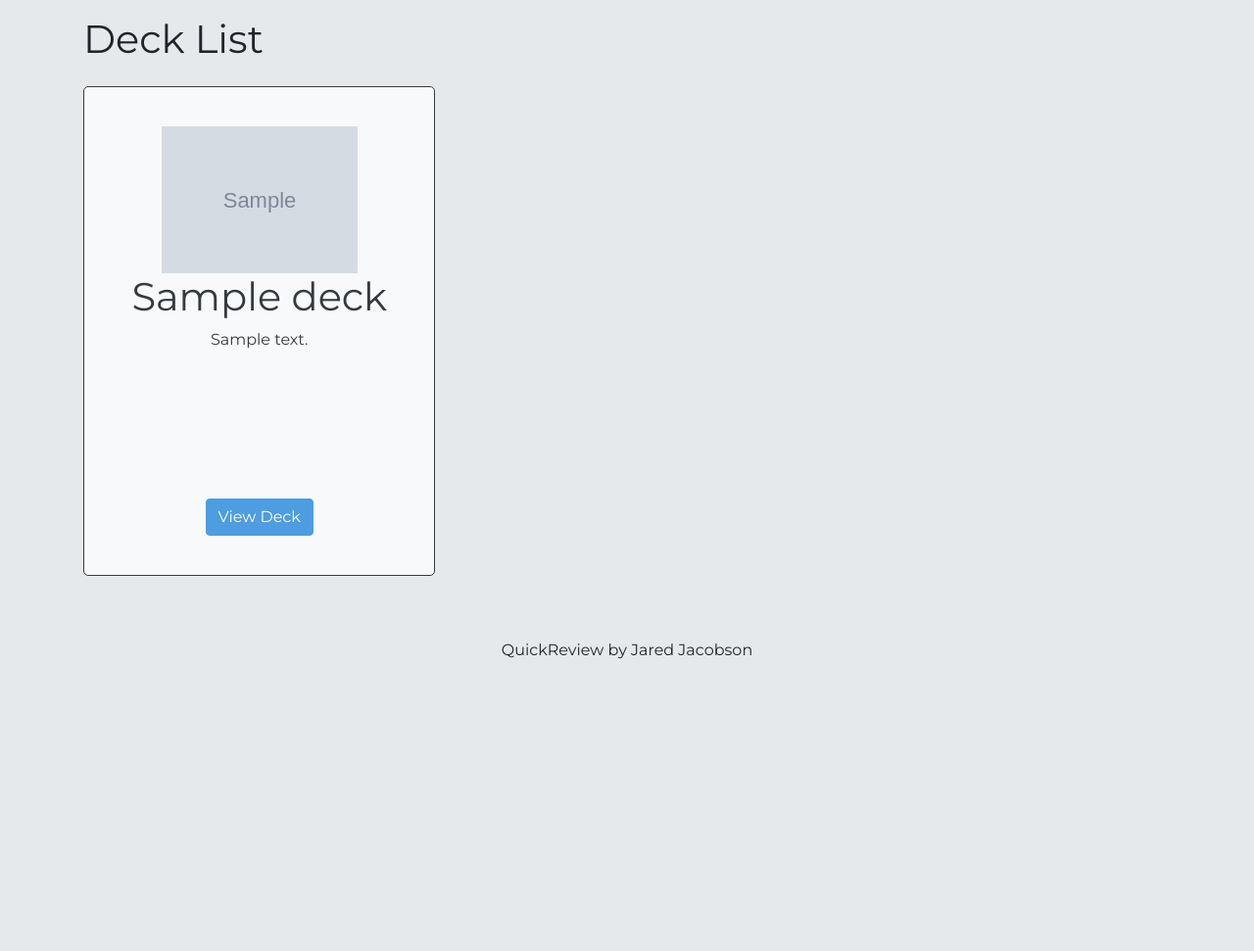
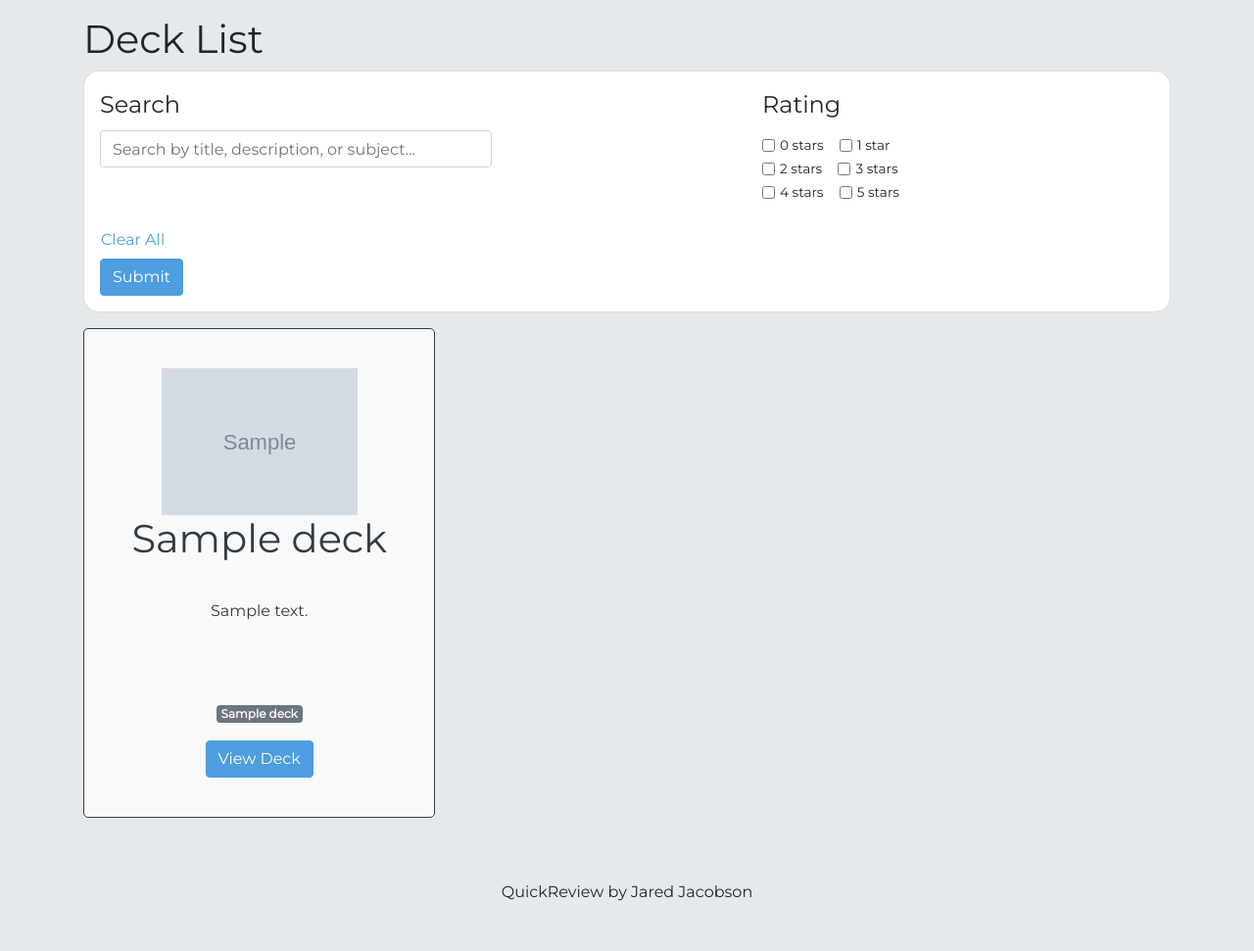
Before and after one commit to jared0801/QuickReview, a Node server app: page /decks/ in a window 1280 px wide. Shown: the part 82-1053 px from the top of the page at 98% size. Before the commit the page ends 755 px from the top, so only its background shows below. Run offline with Node 20, Linux system fonts and the light colour scheme; tables that the repository leaves empty hold one stand-in row (values such as "Sample post"); grey boxes marked "Sample" are stand-in pictures; some libraries are stand-ins or nearby versions.

Commit message:
Added subject tags to each deck, clientside pagination of reviews, and search options for the deck list

```diff
--- a/controllers/decks.js
+++ b/controllers/decks.js
@@ -2,26 +2,41 @@ const Deck = require('../models/deck');
 const { ErrorMsg, SuccessMsg } = require('../messages');
 
 const { cloudinary } = require('../cloudinary');
+//{ $or: [ { public: true }, { public: { $exists: false } }] }
 
 module.exports = {
     /* GET decks index /decks */
     async deckIndex(req, res, next) {
-        let decks = await Deck.paginate({ $or: [ { public: true }, { public: { $exists: false } }] }, {
+        const { publicDbQuery } = res.locals;
+        delete res.locals.publicDbQuery;
+        let decks = await Deck.paginate(publicDbQuery, {
             page: req.query.page || 1,
             limit: 12,
             sort: '-created'
         });
+        if(!decks.docs.length && res.locals.query) {
+            res.locals.error = "No results match that query.";
+        }
         res.render('decks/index', { decks, title: 'Deck List' });
     },
     /* GET decks index /decks */
     async deckMine(req, res, next) {
         const author = req.user._id;
-        let decks = await Deck.paginate({ author }, {
+        const { privateDbQuery } = res.locals;
+        delete res.locals.privateDbQuery;
+        const query = [
+            privateDbQuery,
+            { author }
+        ];
+        let decks = await Deck.paginate({ $and: query }, {
             page: req.query.page || 1,
             limit: 10,
             sort: '-created'
         });
-        res.render('decks/index', { decks, title: 'My Decks' });
+        if(!decks.docs.length && res.locals.query) {
+            res.locals.error = "No results match that query.";
+        }
+        res.render('decks/index', { decks, title: 'My Decks', private: true });
     },
     /* GET decks new /decks/new */
     deckNew(req, res, next) {
@@ -34,6 +49,9 @@ module.exports = {
             req.body.deck.image = { url, public_id };
         }
         try {
+            if(req.body.deck.subjects && req.body.deck.subjects.length) {
+                req.body.deck.subjects = req.body.deck.subjects.split(',').map(str => str.trim());
+            }
             req.body.deck.author = req.user._id;
             req.body.deck.created = new Date();
             if(req.body.accessRadio === 'public') req.body.deck.public = true;
@@ -113,6 +131,11 @@ module.exports = {
             if(req.body.accessRadio === 'public') deck.public = true;
             else deck.public = false;
 
+            // Update any subject changes
+            if(req.body.deck.subjects && req.body.deck.subjects.length) {
+                deck.subjects = req.body.deck.subjects.split(',').map(str => str.trim());
+            }
+
             // check for any new images to upload
             if(req.file) {
                 const { url, public_id } = req.file;
@@ -129,6 +152,7 @@ module.exports = {
             req.session.success = SuccessMsg.DECK_UPDATED;
             res.redirect(`/decks/${deck.id}`);
         } catch(e) {
+            console.log(e);
             throw new Error(ErrorMsg.DECK_NOT_UPDATED);
         }
     },
--- a/middleware/index.js
+++ b/middleware/index.js
@@ -4,13 +4,18 @@ const User = require('../models/user');
 const { ErrorMsg } = require('../messages');
 const { cloudinary } = require('../cloudinary');
 
+function escapeRegExp(str) {
+    return str.replace(/[.*+?^${}()|[\]\\]/g, '\\$&'); // $& means the whole matched string
+}
+
 const middleware = {
-    asyncErrorHandler: (fn) =>
-        (req, res, next) => {
+    asyncErrorHandler(fn) {
+        return (req, res, next) => {
             Promise.resolve(fn(req, res, next))
                    .catch(next);
-        },
-    isReviewAuthor: async (req, res, next) => {
+        }
+    },
+    async isReviewAuthor(req, res, next) {
         let review = await Review.findById(req.params.review_id);
         if(review.author.equals(req.user._id)) {
             return next();
@@ -18,13 +23,13 @@ const middleware = {
         req.session.error = ErrorMsg.REVIEW_UPDATE_AUTH;
         return res.redirect('/')
     },
-    isLoggedIn: (req, res, next) => {
+    isLoggedIn(req, res, next) {
         if(req.isAuthenticated()) return next();
         req.session.error = ErrorMsg.USER_NOT_LOGGED_IN;
         req.session.redirectTo = req.originalUrl;
         res.redirect('/users/login');
     },
-    isAuthor: async (req, res, next) => {
+    async isAuthor(req, res, next) {
         const deck = await Deck.findById(req.params.id);
         if (deck.author.equals(req.user._id)) {
             res.locals.deck = deck;
@@ -33,7 +38,7 @@ const middleware = {
         req.session.error = ErrorMsg.USER_NOT_AUTHOR;
         res.redirect('back');
     },
-    isValidPassword: async (req, res, next) => {
+    async isValidPassword(req, res, next) {
         const { user } = await User.authenticate()(req.user.username, req.body.currentPassword);
         if(user) {
             // Add user to res.locals
@@ -45,7 +50,7 @@ const middleware = {
             return res.redirect('/users/profile');
         }
     },
-    changePassword: async (req, res, next) => {
+    async changePassword(req, res, next) {
         const {
             newPassword,
             passwordConfirmation
@@ -70,8 +75,48 @@ const middleware = {
             next();
         }
     },
-    deleteProfileImage: async req => {
+    async deleteProfileImage(req) {
         if(req.file) await cloudinary.v2.uploader.destroy(req.file.public_id);
+    },
+    async searchAndFilterDecks(req, res, next) {
+        const queryKeys = Object.keys(req.query);
+        const publicDbQueries = [{ public: true }];
+        const privateDbQueries = [];
+
+        if(queryKeys.length) {
+            let { search, avgRating } = req.query;
+
+            if(search) {
+                search = new RegExp(escapeRegExp(search), 'gi');
+                publicDbQueries.push({ $or: [
+                    { title: search },
+                    { description: search },
+                    { subjects: { $all: [search] } }
+                ]});
+                privateDbQueries.push({ $or: [
+                    { title: search },
+                    { description: search },
+                    { subjects: { $all: [search] } }
+                ]});
+            }
+            if(avgRating) {
+                publicDbQueries.push({ avgRating: { $in: avgRating }});
+                privateDbQueries.push({ avgRating: { $in: avgRating }});
+            }
+        }
+        res.locals.publicDbQuery = publicDbQueries.length ? { $and: publicDbQueries } : publicDbQueries[0];
+        res.locals.privateDbQuery = privateDbQueries.length ? { $and: privateDbQueries } : {};
+
+        res.locals.query = req.query;
+
+        const pageIndex = queryKeys.indexOf('page');
+        if(pageIndex !== -1) {
+            queryKeys.splice(pageIndex, 1);
+        }
+        const delimiter = queryKeys.length ? '&' : '?';
+        res.locals.paginateUrl = req.originalUrl.replace(/(\?|\&)page=\d+/g, '') + `${delimiter}page=`;
+
+        next();
     }
 }
 
--- a/models/deck.js
+++ b/models/deck.js
@@ -6,6 +6,7 @@ Deck
 - image: { url: String, public_id: String }
 - reviews - [object id (ref review)]
 - cards - [object id (ref card)]
+- subjects - [{ name: String }]
 - avgRating - number
 - created - date
 - public - boolean
@@ -39,6 +40,11 @@ const DeckSchema = new Schema({
 			type: Schema.Types.ObjectId,
 			ref: 'Card'
 		}
+    ],
+    subjects: [
+        {
+            type: String,
+        }
     ],
     avgRating: {
         type: Number,
--- /dev/null
+++ b/public/javascripts/paginate-decks.js
@@ -0,0 +1,12 @@
+$(document).ready(() => {
+    const disabledLink = $('.page-link.disabled');
+
+    disabledLink.attr('href', '');
+    disabledLink.attr('aria-disabled', 'true');
+    disabledLink.attr('tabindex', '-1');
+
+    disabledLink.click(function(e) {
+        e.preventDefault();
+        return false;
+    });
+});
--- a/public/stylesheets/style.scss
+++ b/public/stylesheets/style.scss
@@ -136,6 +136,28 @@ main.container {
   margin: 1rem 0 0 0;
 }
 
+.search-form {
+  border-radius: 1em;
+}
+
+.form-fields {
+  display: flex;
+  justify-content: space-between;
+  flex-direction: row;
+  .form-group {
+    min-width: 400px;
+  }
+}
+
+.rating-field {
+  legend {
+    margin-bottom: 0.8rem;
+  }
+  label {
+    font-size: 85%;
+  }
+}
+
 // Deck header partial styles
 .deck-header-info {
   flex-grow: 2;
@@ -235,6 +257,13 @@ main.container {
   padding: 1em;
 }
 
+div[class^="review-page-"] {
+  display: none;
+}
+div[class^="review-page-"].show {
+  display: block;
+}
+
 .review-control-box {
   background-color: white;
   justify-content: space-between;
@@ -252,6 +281,15 @@ main.container {
   text-align: center;
   border-radius: 1rem;
   background-color: $light;
+}
+
+.card-content {
+  flex-grow: 1;
+}
+
+.card-label {
+  font-weight: bold;
+  text-decoration: underline;
 }
 
 .card-form-close {
--- a/views/decks/index.ejs
+++ b/views/decks/index.ejs
@@ -2,8 +2,8 @@
 <h1><%= title %></h1>
 
 <% if(currentUser) { %>
-    <div class="mb-3">
-        <a href="/decks/new">
+    <div class="mb-2">
+        <a class="btn btn-link px-0" href="/decks/new">
             <i class="fas fa-plus"></i>
             Create a new deck
         </a>
@@ -11,6 +11,8 @@
 <% } %>
 
 <% include ../partials/paginate-decks %>
+
+<%- include('../partials/search-filter', { private: typeof private !== 'undefined' ? private : false }) %>
 
 <div class="deck-grid">
     <% decks.docs.forEach(function(deck) { %>
@@ -23,7 +25,23 @@
                     <img width="200" src="<%= deck.image.url %>" alt="<%= deck.title %>">
                 <% } %>
                 <h1><%= deck.title %></h1>
+
+                <% if(deck.avgRating) { %>
+                <div class="starability-result" data-rating="<%= Math.round(deck.avgRating * 2) / 2; %>">
+                    Rated: <%= Math.round(deck.avgRating * 2) / 2; %> stars
+                </div>
+                <% } %>
+
                 <div class="deck-desc"><%= deck.description %></div>
+                <div class="subjects">
+                    <% for(let i = 0; i < deck.subjects.length; i++) { %>
+                        <% if(i >= 5) { %>
+                            ...
+                            <% break; %>
+                        <% } %>
+                        <div class="badge badge-secondary"><%= deck.subjects[i] %></div>
+                    <% } %>
+                </div>
                 <div class="deck-buttons">
                     <div class="btn btn-primary">
                         View Deck
@@ -34,4 +52,6 @@
     <% }); %>
 </div>
 
+
 <% include ../partials/paginate-decks %>
+<script src="/javascripts/deck-index.js"></script>
--- a/views/partials/paginate-decks.ejs
+++ b/views/partials/paginate-decks.ejs
@@ -2,29 +2,34 @@
 
 <%  const NEIGHBOR_PAGES = 3;
     let start = Math.max(1, decks.page-NEIGHBOR_PAGES);
-    let end = Math.min(decks.totalPages, decks.page+NEIGHBOR_PAGES);
-    if(end === decks.totalPages && end-start < NEIGHBOR_PAGES*2) start = end-(NEIGHBOR_PAGES*2-1);
+    let end;
+    if(decks.page <= NEIGHBOR_PAGES) {
+        end = Math.min(start + 2*NEIGHBOR_PAGES, decks.totalPages);
+    } else {
+        end = Math.min(decks.page + NEIGHBOR_PAGES, decks.totalPages);
+    }
+    if(end - start <= NEIGHBOR_PAGES*2) start = Math.max(1, end - NEIGHBOR_PAGES*2);
 %>
 
 <ul class="pagination">
     <li class="page-item ctrl-item">
-        <a class="page-link <% if(!decks.hasPrevPage) { %> disabled<% } %>" role="button" type="button" href="/decks?page=1">
+        <a class="page-link <% if(!decks.hasPrevPage) { %> disabled<% } %>" role="button" type="button" href="<%= paginateUrl %>1">
             <i class="fas fa-chevron-left"></i><i class="fas fa-chevron-left"></i>
         </a>
     </li>
     <li class="page-item ctrl-item">
-        <a class="page-link <% if(!decks.hasPrevPage) { %> disabled<% } %>" role="button" type="button" href="/decks?page=<%= decks.prevPage %>">
+        <a class="page-link <% if(!decks.hasPrevPage) { %> disabled<% } %>" role="button" type="button" href="<%= paginateUrl %><%= decks.prevPage %>">
             <i class="fas fa-chevron-left"></i>
         </a>
     </li>
     <% if(decks.page > 2){ %>
         <li class="page-item ctrl-item <%= decks.page-NEIGHBOR_PAGES <= 1 ? 'mobile-only' : '' %>">
-            <a class="page-link" role="button" type="button" href="/decks?page=<%= decks.prevPage %>">...</a>
+            <a class="page-link" role="button" type="button" href="<%= paginateUrl %><%= decks.prevPage %>">...</a>
         </li>
     <% } %>
-    <% for(let i = start; i <= end || i <= NEIGHBOR_PAGES*2; i++) { %>
+    <% for(let i = start; i <= end; i++) { %>
         <li class="page-item <% if((i <= decks.page+1 && i >= decks.page-1) || (decks.page === 1 && i === 3) || (decks.page === decks.totalPages && i == decks.totalPages-2)) { %>important<% } %>">
-            <a role="button" type="button" href="/decks?page=<%= i %>"
+            <a role="button" type="button" href="<%= paginateUrl %><%= i %>"
             class="page-link <%= i === decks.page ? 'active' : '' %>"
             >
                 <%= i %>
@@ -33,29 +38,16 @@
     <% } %>
     <% if(decks.page < decks.totalPages-1) { %>
         <li class="page-item ctrl-item <%= decks.page+NEIGHBOR_PAGES >= decks.totalPages ? 'mobile-only' : '' %>">
-            <a class="page-link" role="button" type="button" href="/decks?page=<%= decks.nextPage %>">...</a>
+            <a class="page-link" role="button" type="button" href="<%= paginateUrl %><%= decks.nextPage %>">...</a>
         </li>
     <% } %>
     <li class="page-item ctrl-item">
-        <a class="page-link <% if(!decks.hasNextPage) { %> disabled<% } %>" role="button" type="button" href="/decks?page=<%= decks.nextPage %>"><i class="fas fa-chevron-right"></i></a>
+        <a class="page-link <% if(!decks.hasNextPage) { %> disabled<% } %>" role="button" type="button" href="<%= paginateUrl %><%= decks.nextPage %>"><i class="fas fa-chevron-right"></i></a>
     </li>
     <li class="page-item ctrl-item">
-        <a class="page-link <% if(!decks.hasNextPage) { %> disabled<% } %>" role="button" type="button" href="/decks?page=<%= decks.totalPages %>"><i class="fas fa-chevron-right"></i><i class="fas fa-chevron-right"></i></a>
+        <a class="page-link <% if(!decks.hasNextPage) { %> disabled<% } %>" role="button" type="button" href="<%= paginateUrl %><%= decks.totalPages %>"><i class="fas fa-chevron-right"></i><i class="fas fa-chevron-right"></i></a>
     </li>
 </ul>
 <% } %>
 
-<script>
-    $(document).ready(() => {
-        const disabledLink = $('.page-link.disabled');
-
-        disabledLink.attr('href', '');
-        disabledLink.attr('aria-disabled', 'true');
-        disabledLink.attr('tabindex', '-1');
-
-        disabledLink.click(function(e) {
-            e.preventDefault();
-            return false;
-        });
-    });
-</script>
+<script src="/javascripts/paginate-decks.js"></script>
--- a/views/partials/review.ejs
+++ b/views/partials/review.ejs
@@ -1,3 +1,4 @@
+<% if(review.author) { %>
 <div>
     Author: <%= review.author.username %>
     <br>
@@ -55,3 +56,4 @@
     </script>
 <% } %>
 <hr>
+<% } %>
--- /dev/null
+++ b/views/partials/search-filter.ejs
@@ -0,0 +1,51 @@
+<form action="<%= private ? '/decks/mine' : '/decks' %>" method="GET" class="form search-form card p-3">
+    <div class="form-fields">
+        <fieldset class="form-group">
+            <legend>Search</legend>
+            <input class="form-control" type="text" id="search" name="search" value="<%= query.search ? query.search : '' %>" placeholder="Search by title, description, or subject...">
+        </fieldset>
+
+        <fieldset class="form-group rating-field">
+            <legend>Rating</legend>
+            <div>
+                <div class="form-check-inline">
+                    <input class="form-check-input" type="checkbox" id="zero-stars" value="0" name="avgRating[]" <%= query.avgRating && query.avgRating.includes('0') ? 'checked' : '' %>>
+                    <label class="form-check-label" for="zero-stars">0 stars</label>
+                </div>
+                <div class="form-check-inline">
+                    <input class="form-check-input" type="checkbox" id="one-star" value="1" name="avgRating[]" <%= query.avgRating && query.avgRating.includes('1') ? 'checked' : '' %>>
+                    <label class="form-check-label" for="one-star">1 star</label>
+                </div>
+            </div>
+            <div>
+                <div class="form-check-inline">
+                    <input class="form-check-input" type="checkbox" id="two-stars" value="2" name="avgRating[]" <%= query.avgRating && query.avgRating.includes('2') ? 'checked' : '' %>>
+                    <label class="form-check-label" for="two-stars">2 stars</label>
+                </div>
+                <div class="form-check-inline">
+                    <input class="form-check-input" type="checkbox" id="three-stars" value="3" name="avgRating[]" <%= query.avgRating && query.avgRating.includes('3') ? 'checked' : '' %>>
+                    <label class="form-check-label" for="three-stars">3 stars</label>
+                </div>
+            </div>
+            <div>
+                <div class="form-check-inline">
+                    <input class="form-check-input" type="checkbox" id="four-stars" value="4" name="avgRating[]" <%= query.avgRating && query.avgRating.includes('4') ? 'checked' : '' %>>
+                    <label class="form-check-label" for="four-stars">4 stars</label>
+                </div>
+                <div class="form-check-inline">
+                    <input class="form-check-input" type="checkbox" id="five-stars" value="5" name="avgRating[]" <%= query.avgRating && query.avgRating.includes('5') ? 'checked' : '' %>>
+                    <label class="form-check-label" for="five-stars">5 stars</label>
+                </div>
+            </div>
+        </fieldset>
+    </div>
+
+    <fieldset>
+        <a class="btn btn-link px-0" href="<%= private ? '/decks/mine' : '/decks' %>">Clear All</a>
+    </fieldset>
+
+    <fieldset>
+
+        <input class="btn btn-primary" type="submit">
+    </fieldset>
+</form>
```
Also changed, not shown: public/javascripts/paginate-reviews.js (added, +152 -0 lines), routes/decks.js (+4 -3 lines), views/decks/edit.ejs (+8 -0 lines), views/decks/new.ejs (+10 -2 lines), views/decks/show.ejs (+13 -3 lines), views/partials/card.ejs (+9 -3 lines), views/partials/deck-header.ejs (+7 -0 lines), views/partials/paginate-reviews.ejs (added, +40 -0 lines), public/javascripts/deck-index.js (added), public/stylesheets/style.css, 1 other file.
